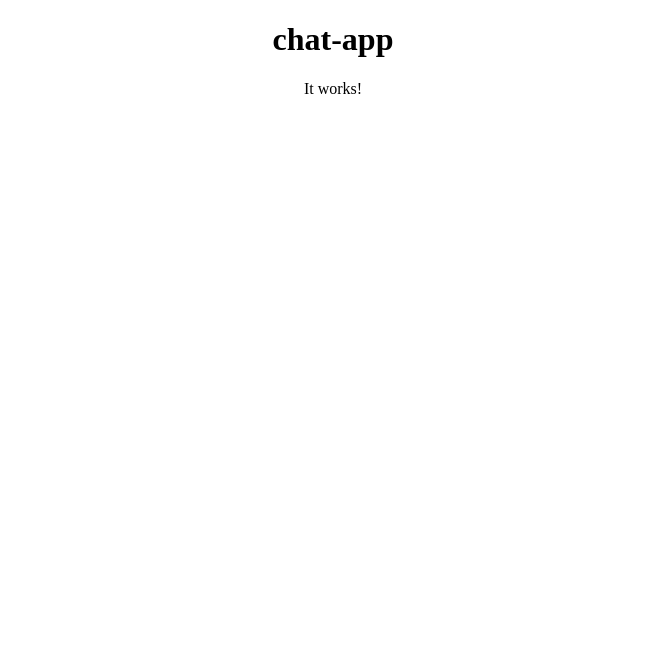
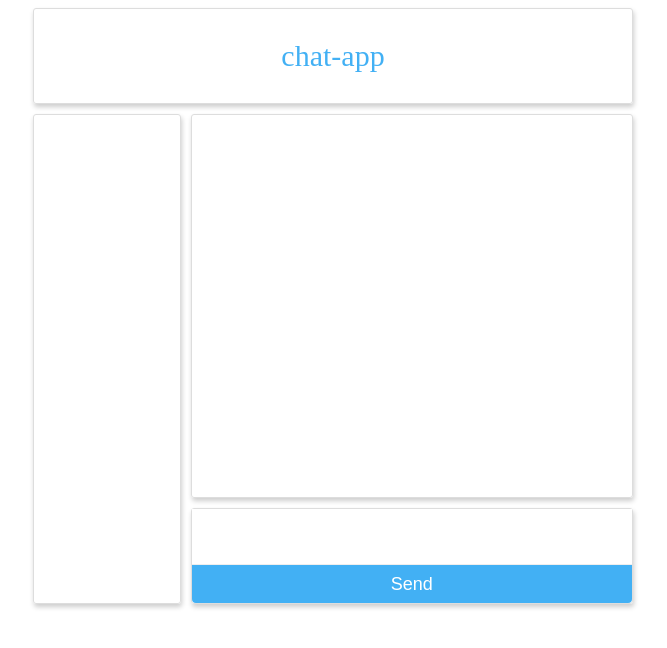
Before and after one commit to Galatulis/chat-app, a React (Create React App) app: page / in a window 1280 px wide. Shown: the top 648 px of the page, without its empty margins (307-974 px from the left). Built offline with nearby package versions, Linux system fonts and the light colour scheme.

Commit message:
Add basic user interface

```diff
--- a/package.json
+++ b/package.json
@@ -5,6 +5,7 @@
 	"dependencies": {
 		"react": "^16.4.2",
 		"react-dom": "^16.4.2",
+		"react-jss": "^8.6.1",
 		"react-scripts": "1.1.5"
 	},
 	"scripts": {
--- a/src/App.jsx
+++ b/src/App.jsx
@@ -1,14 +1,134 @@
 import React, { Component, Fragment } from 'react';
+import PropTypes from 'prop-types';
+import injectSheet from 'react-jss';
+
+const styles = {
+	GridContainer: {
+		display: 'grid',
+		grid: {
+			gap: '10px',
+			templateAreas: '"header header"\n"sidebar content"\n"sidebar control"',
+			templateColumns: '1fr 3fr',
+			templateRows: '1fr 4fr 1fr'
+		},
+		margin: 'auto',
+		maxWidth: '600px'
+	},
+	PanelTitle: {
+		border: '1px solid #ddd',
+		borderRadius: '3px',
+		boxShadow: '1px 3px 5px rgba(0,0,0,0.2)',
+		gridArea: 'header',
+		padding: '0px'
+	},
+	TextTitle: {
+		color: '#42b0f4',
+		fontSize: '30px',
+		textAlign: 'center',
+		textTransform: 'lowercase'
+	},
+	SideBar: {
+		border: '1px solid #ddd',
+		borderRadius: '3px',
+		boxShadow: '1px 3px 5px rgba(0,0,0,0.2)',
+		gridArea: 'sidebar',
+		padding: '10px 20px',
+		overflow: 'auto'
+	},
+	TextUser: {
+		color: '#42b0f4',
+		textTransform: 'uppercase'
+	},
+	PanelMessage: {
+		border: '1px solid #ddd',
+		borderRadius: '3px',
+		boxShadow: '1px 3px 5px rgba(0,0,0,0.2)',
+		gridArea: 'content',
+		padding: '10px 5px',
+		overflow: 'auto'
+	},
+	TextMessage: {
+		borderBottom: '1px solid #e9e9e9',
+		color: '#555',
+		margin: '0 20px',
+		padding: '14px 0px',
+		textIndent: '12px'
+	},
+	TextMessageAuthor: {
+		color: '#42b0f4',
+		textTransform: 'uppercase'
+	},
+	PanelControl: {
+		border: '1px solid #ddd',
+		borderRadius: '3px',
+		boxShadow: '1px 3px 5px rgba(0,0,0,0.2)',
+		display: 'grid',
+		gridArea: 'control',
+		gridTemplateRows: '60% 40%'
+	},
+	InputMessage: {
+		background: '#fff',
+		border: 0,
+		borderBottom: '1px solid #eee',
+		boxSizing: 'border-box',
+		color: '#555',
+		font: {
+			size: '16px'
+		},
+		padding: '20px 20px',
+		width: '100%'
+	},
+	ButtonSend: {
+		background: '#42b0f4',
+		borderRadius: '0 0 4px 4px',
+		border: '2px solid #42b0f4',
+		color: '#fff',
+		fontSize: '18px',
+		padding: '5px 0',
+		width: '100%'
+	}
+};
 
 class App extends Component {
+	state = {
+		listOfMessages: [],
+		listOfUsers: []
+	}
 	render() {
+		const { classes } = this.props;
 		return (
 			<Fragment>
-				<h1 align="center">chat-app</h1>
-				<p align="center">It works!</p>
+				<div className={classes.GridContainer}>
+					<div className={classes.PanelTitle}>
+						<p className={classes.TextTitle}>chat-app</p>
+					</div>
+					<div className={classes.SideBar}>
+						{ this.state.listOfUsers.map(user => (
+							<p key={user.id} className={classes.TextUser}>
+								{ user.name }
+							</p>)) }
+					</div>
+					<div className={classes.PanelMessage}>
+						{ this.state.listOfMessages.map(message => (
+							<p key={message.id} className={classes.TextMessage}>
+								<span className={classes.TextMessageAuthor}>
+									{ message.author }
+								</span>
+								&nbsp;&#58;&nbsp; { message.text }
+							</p>)) }
+					</div>
+					<div className={classes.PanelControl}>
+						<input className={classes.InputMessage} type='text' />
+						<button className={classes.ButtonSend}>Send</button>
+					</div>
+				</div>
 			</Fragment>
 		);
 	}
 }
 
-export default App;
+App.propTypes = {
+	classes: PropTypes.object.isRequired
+};
+
+export default injectSheet(styles)(App);
--- a/src/index.js
+++ b/src/index.js
@@ -2,4 +2,4 @@ import React from 'react';
 import ReactDOM from 'react-dom';
 import App from './App';
 
-ReactDOM.render(<App /> , document.getElementById('root'));
+ReactDOM.render(<App />, document.getElementById('root'));
```
Also changed, not shown: 2 other files (tests, documents, lock files or other folders).
